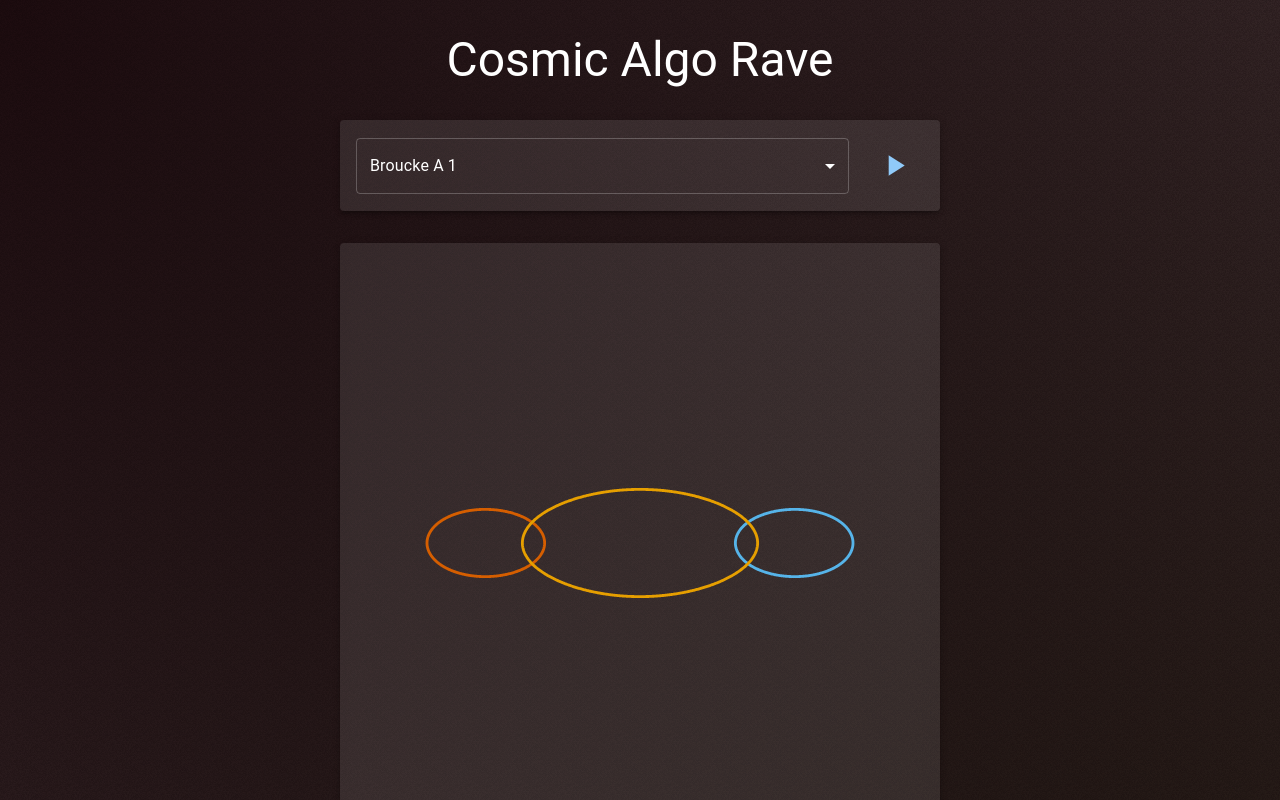
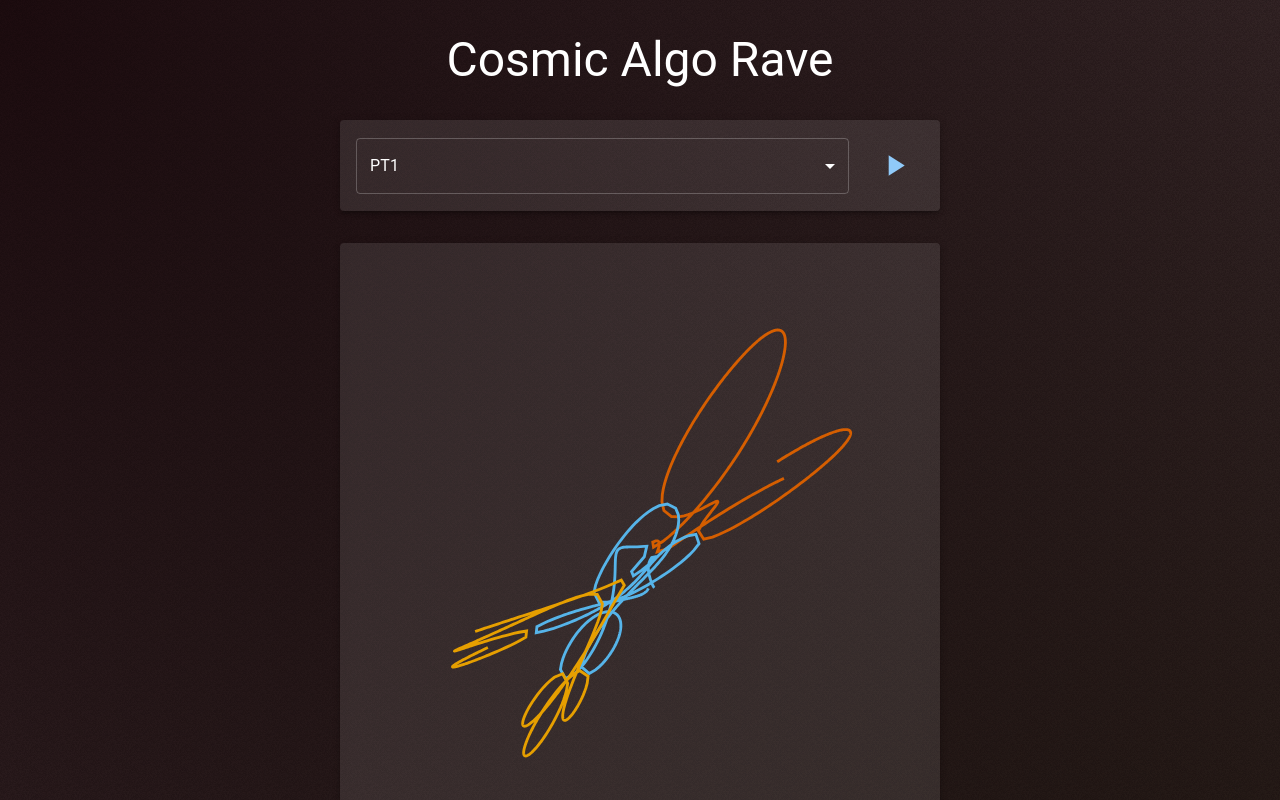
Before and after one commit to AndreyPikunov/bu-yao-hui-da, a React (Create React App) app in the folder frontend/: page / in a window 1280 px wide. Shown: the top 800 px of the page. Built offline with nearby package versions, Linux system fonts and the light colour scheme.

Commit message:
random trajectory upon reload

```diff
--- a/frontend/src/App.jsx
+++ b/frontend/src/App.jsx
@@ -8,9 +8,9 @@ import {
     Box,
     Stack,
     CssBaseline,
-    ThemeProvider,
-    createTheme
+    ThemeProvider
 } from '@mui/material';
+
 import TrajectoryPlayer from './components/TrajectoryPlayer';
 import loadTrajectories from './utils/loadTrajectories';
 import TrajectoryVisualization from './components/TrajectoryVisualization';
@@ -19,7 +19,7 @@ import { createDarkGrainyTheme } from './utils/backgroundUtils';
 
 function App() {
     const [trajectories, setTrajectories] = useState([]);
-    const [selectedTrajectoryIndex, setSelectedTrajectoryIndex] = useState(0);
+    const [selectedTrajectoryIndex, setSelectedTrajectoryIndex] = useState(null);
     const [loading, setLoading] = useState(true);
     const [error, setError] = useState(null);
 
@@ -29,6 +29,9 @@ function App() {
                 setLoading(true);
                 const loadedTrajectories = await loadTrajectories();
                 setTrajectories(loadedTrajectories);
+                // Select a random trajectory index
+                const randomIndex = Math.floor(Math.random() * loadedTrajectories.length);
+                setSelectedTrajectoryIndex(randomIndex);
                 setLoading(false);
             } catch (err) {
                 setError(err.message);
@@ -65,7 +68,7 @@ function App() {
                     <Paper elevation={3} sx={{ p: 2, width: '100%', maxWidth: 600, bgcolor: 'rgba(255, 255, 255, 0.02)' }}>
                         <Box sx={{ display: 'flex', alignItems: 'center', gap: 2 }}>
                             <Select
-                                value={selectedTrajectoryIndex}
+                                value={selectedTrajectoryIndex !== null ? selectedTrajectoryIndex : ''}
                                 onChange={handleTrajectorySelection}
                                 disabled={trajectories.length === 0}
                                 sx={{ flexGrow: 1 }}
```
Also changed, not shown: frontend/src/utils/backgroundUtils.js (+1 -1 lines).
